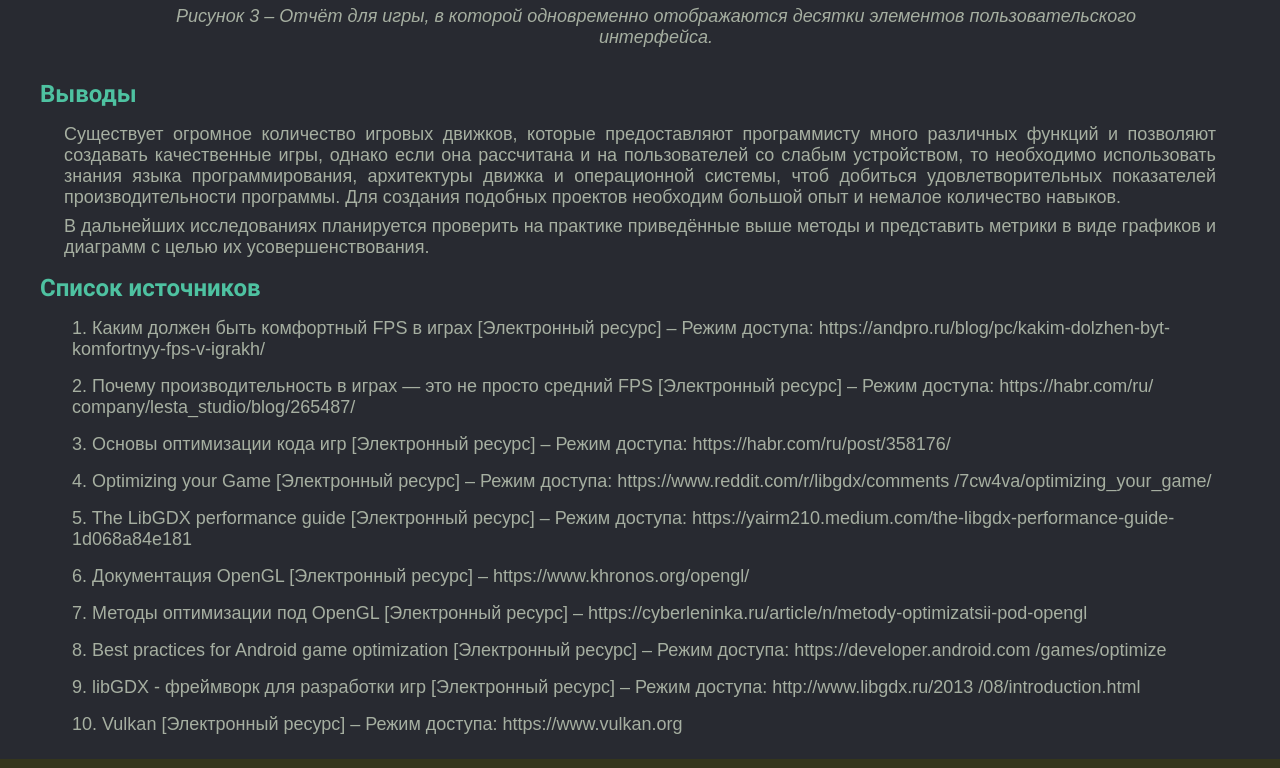
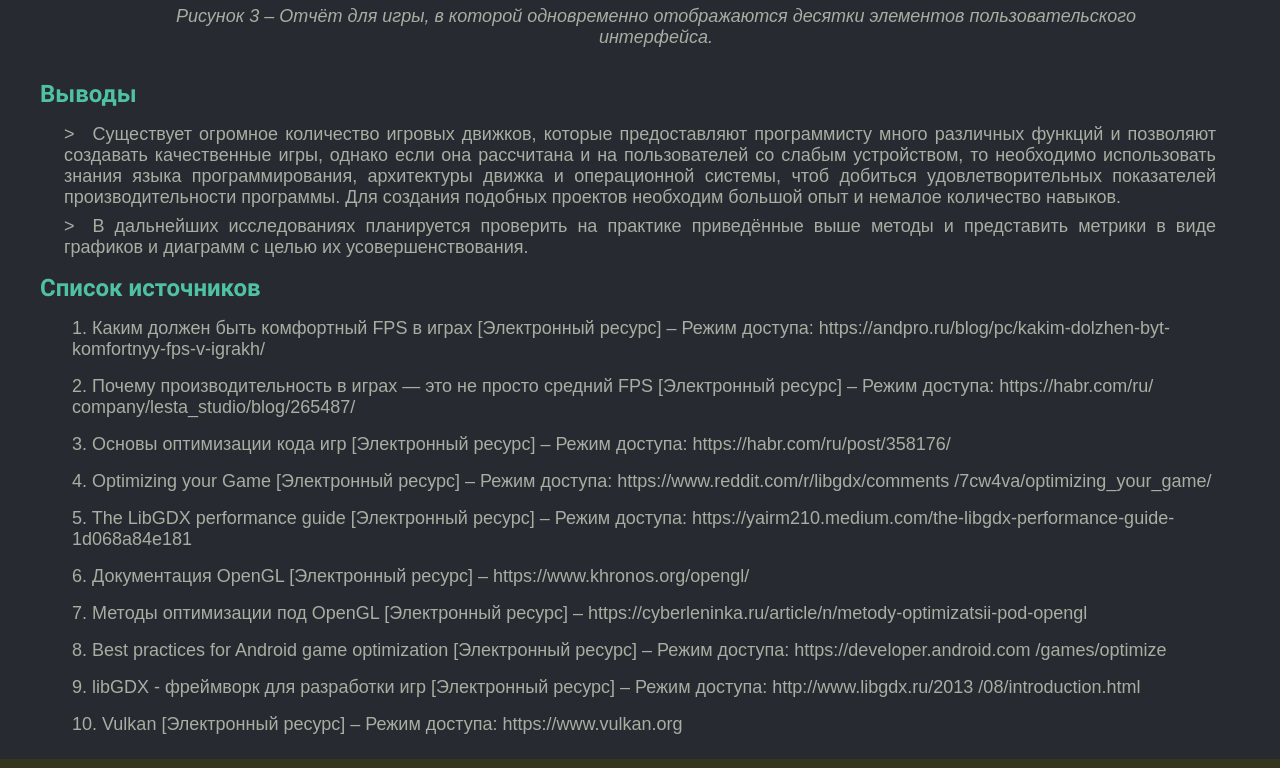
Before and after one commit to AlekseyBorovikov/site_university, a plain HTML site: page diss/index.html in a window 1280 px wide. Shown: the part 8829-9597 px from the top of the page. Drawn offline with Linux system fonts and the light colour scheme; a web font is replaced by a local one.

Commit message:
Update index.html

```diff
--- a/diss/index.html
+++ b/diss/index.html
@@ -239,8 +239,8 @@
 
 					<a name="cons"></a>
 					<h2>Выводы</h2>
-					<p>Существует огромное количество игровых движков, которые предоставляют программисту много различных функций и позволяют создавать качественные игры, однако если она рассчитана и на пользователей со слабым устройством, то необходимо использовать знания языка программирования, архитектуры движка и операционной системы, чтоб добиться удовлетворительных показателей производительности программы. Для создания подобных проектов необходим большой опыт и немалое количество навыков.</p>
-					<p>В дальнейших исследованиях планируется проверить на практике приведённые выше методы и представить метрики в виде графиков и диаграмм с целью их усовершенствования.</p>
+					<p>>&emsp;Существует огромное количество игровых движков, которые предоставляют программисту много различных функций и позволяют создавать качественные игры, однако если она рассчитана и на пользователей со слабым устройством, то необходимо использовать знания языка программирования, архитектуры движка и операционной системы, чтоб добиться удовлетворительных показателей производительности программы. Для создания подобных проектов необходим большой опыт и немалое количество навыков.</p>
+					<p>>&emsp;В дальнейших исследованиях планируется проверить на практике приведённые выше методы и представить метрики в виде графиков и диаграмм с целью их усовершенствования.</p>
 
 					<a name="links"></a>
 					<h2>Список источников</h2>
```
